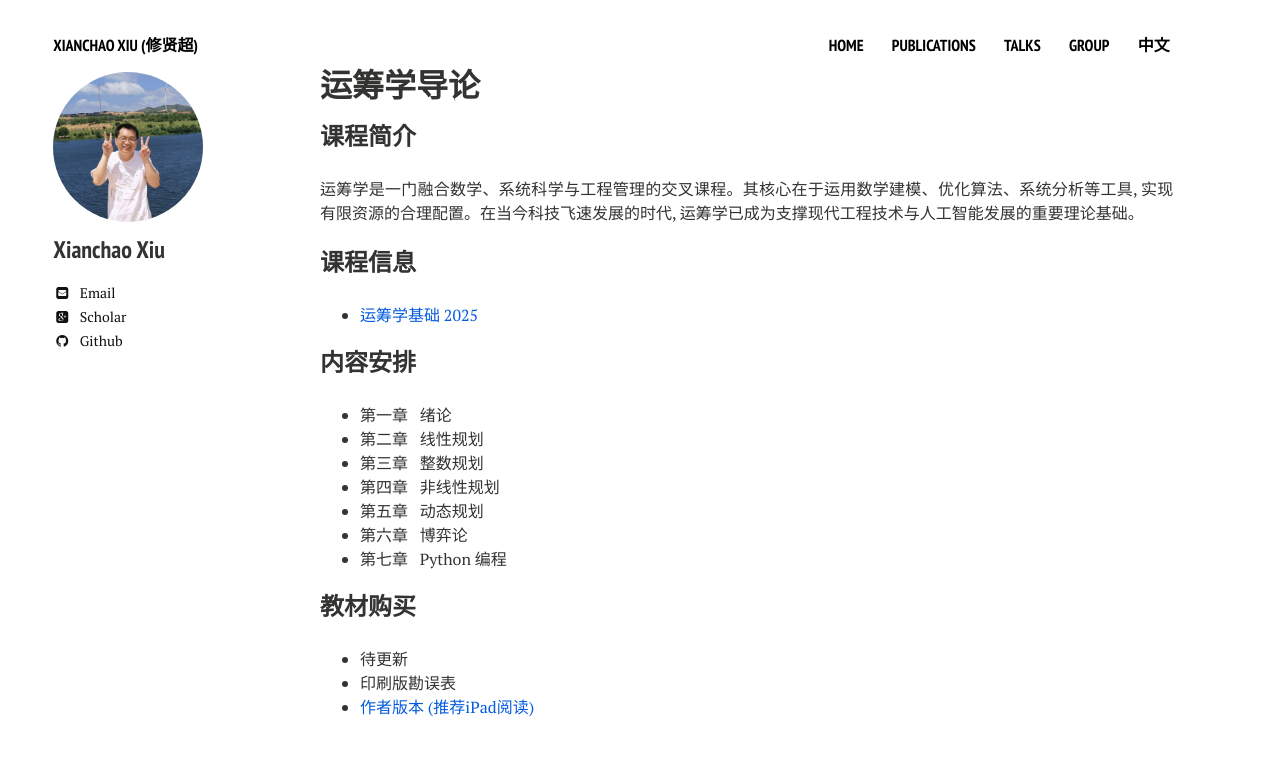
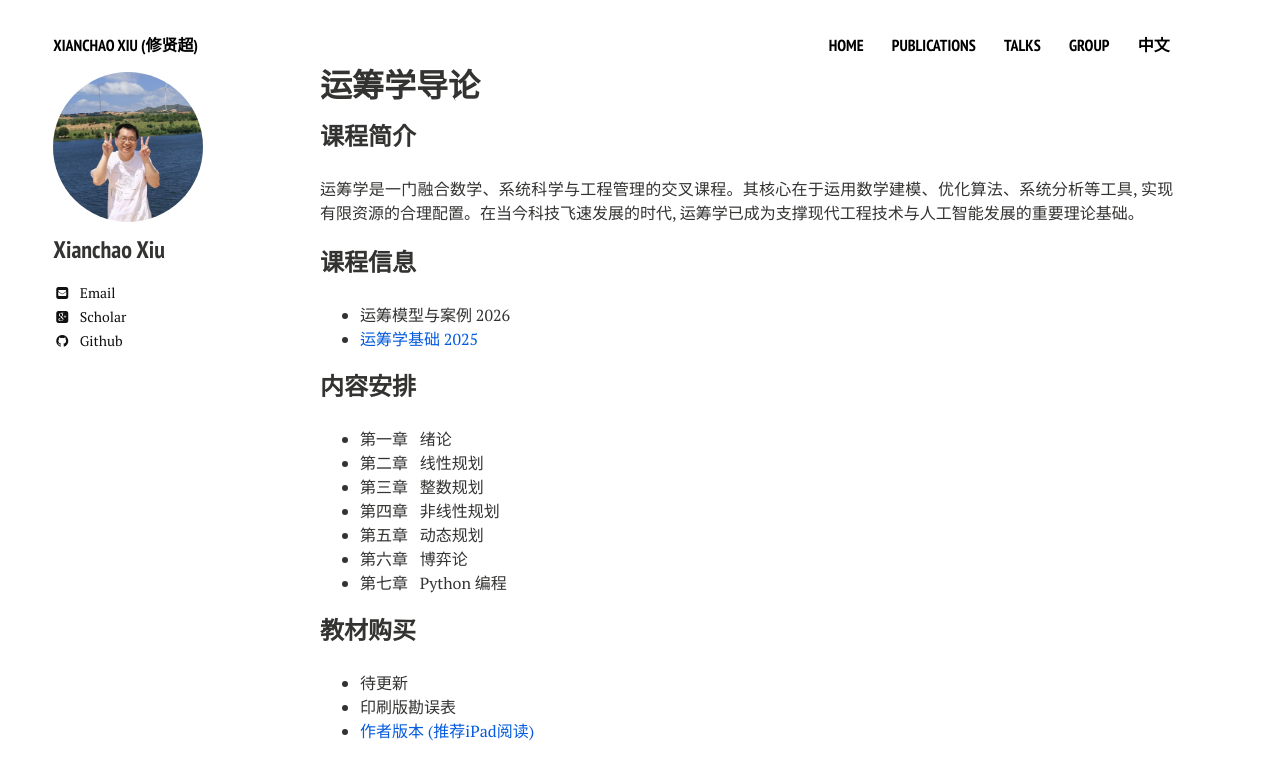
Before and after one commit to xianchaoxiu/xianchaoxiu.github.io, a Jekyll site: the page built from chinese/course/OR/index.md, in a window 1280 px wide. Shown: the top 780 px of the page. Built offline with Jekyll 4.4.1, drawn with Linux system fonts in a browser that asks for light colours; nearby versions of some CDN libraries.

Commit message:
Update index.md

```diff
--- a/chinese/course/OR/index.md
+++ b/chinese/course/OR/index.md
@@ -11,6 +11,7 @@ share: false
 
 
 ### 课程信息
+* 运筹模型与案例 2026 <br>
 * <a href="https://xianchaoxiu.github.io/chinese/course/OR/2025" class="textlink" target="_blank"> 运筹学基础 2025 </a><br>
 
 
```
